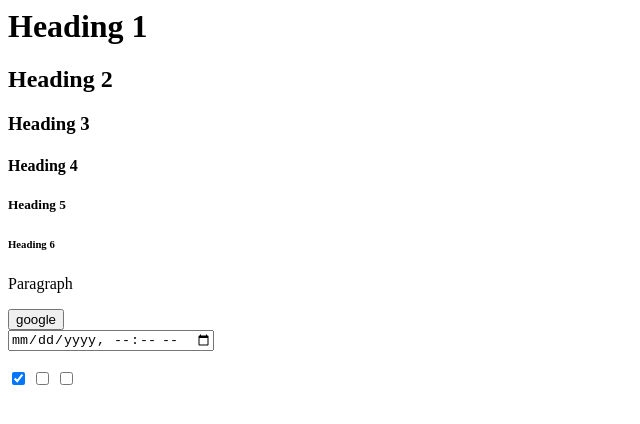
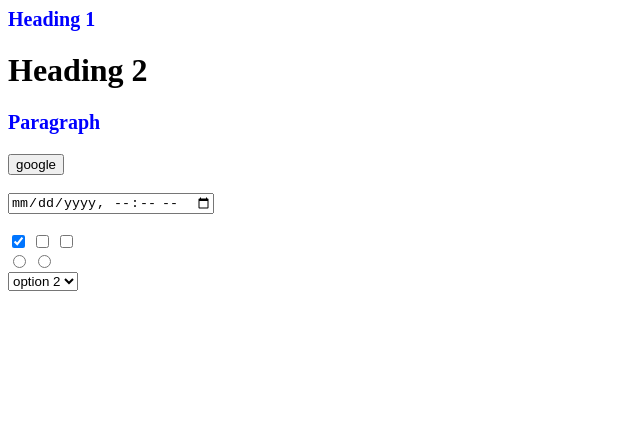
Before and after one commit to Jaiprakash1999/project-1, a plain HTML site: page index.html in a window 1280 px wide. Shown: the whole page, without its empty margins (0-640 px from the left). Drawn offline with Linux system fonts and the light colour scheme.

Commit message:
second commit

```diff
--- a/index.html
+++ b/index.html
@@ -1,26 +1,50 @@
 <html>
     <head>
-
+        <title>HTML test</title>
+        <style>
+            .first-heading{
+                color:blue;
+                font-size: 20px;
+                font-weight: bold;
+            }
+            h2{
+                color:red;
+                text-decoration: underline;
+            }
+        </style>
     </head>
 
 <body>
-    <h1>Heading 1</h1>
-    <h2>Heading 2</h2>
-    <h3>Heading 3</h3>
+    <h1 class="first-heading">Heading 1</h1>
+    <h1 id="second-heading">Heading 2</h1>
+    <!-- <h3>Heading 3</h3>
     <h4>Heading 4</h4>
     <h5>Heading 5</h5>
-    <h6>Heading 6</h6>
-    <p>Paragraph</p>
+    <h6>Heading 6</h6> -->
+    <p class="first-heading"> Paragraph</p>
     <!-- <a href="https://google.com"> <h3>cogoport</h3> <img src = "https://images.pexels.com/photos/41953/earth-blue-planet-globe-planet-41953.jpeg?auto=compress&cs=tinysrgb&dpr=1&w=500" /></a> -->
     <button> google </button>
+    <br>
     <br>
     <input type = "datetime-local" placeholder="write your name"/>
     <br>
     <br>
-    <input type = "checkbox"  checked value="yes"/>
+    <input type = "checkbox"  checked />
     <input type = "checkbox" />
     <input type = "checkbox" />
+    <br>
+    <input type="radio" name="test"/>
+    <input type="radio" name="test"/>
 
+    <br>
+    <select>
+        <option>option 1</option>
+        <option selected>option 2</option>
+        <option>option 3</option>
+        <option>option 4</option>
+        <option>option 5</option>
+
+    </select>
 </body>
 
 </html>
```
